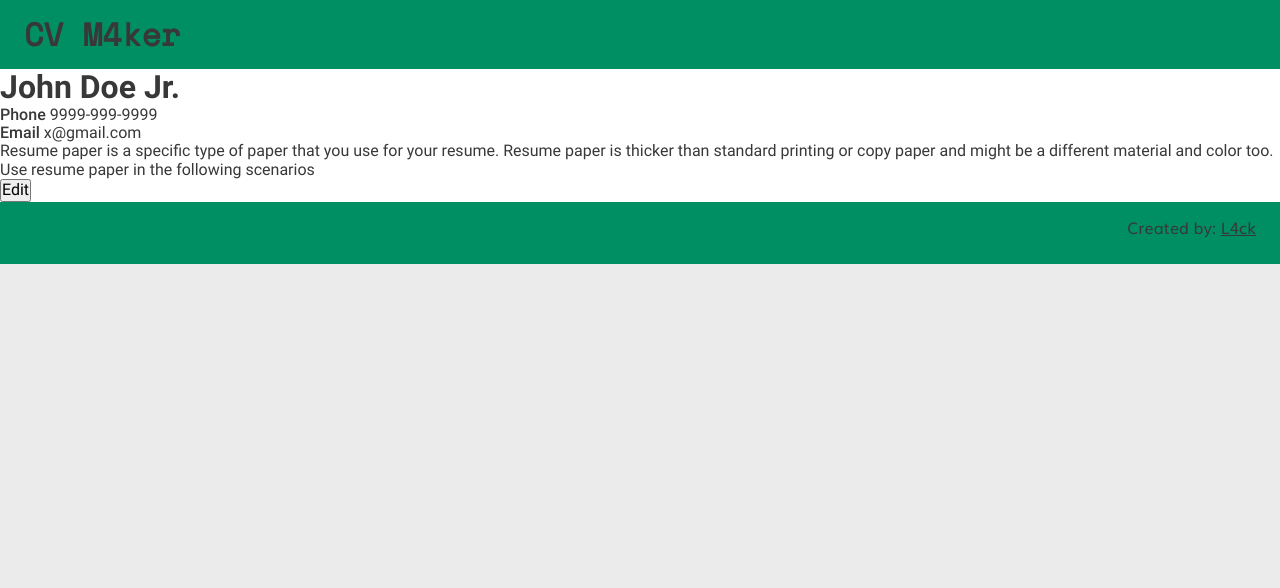
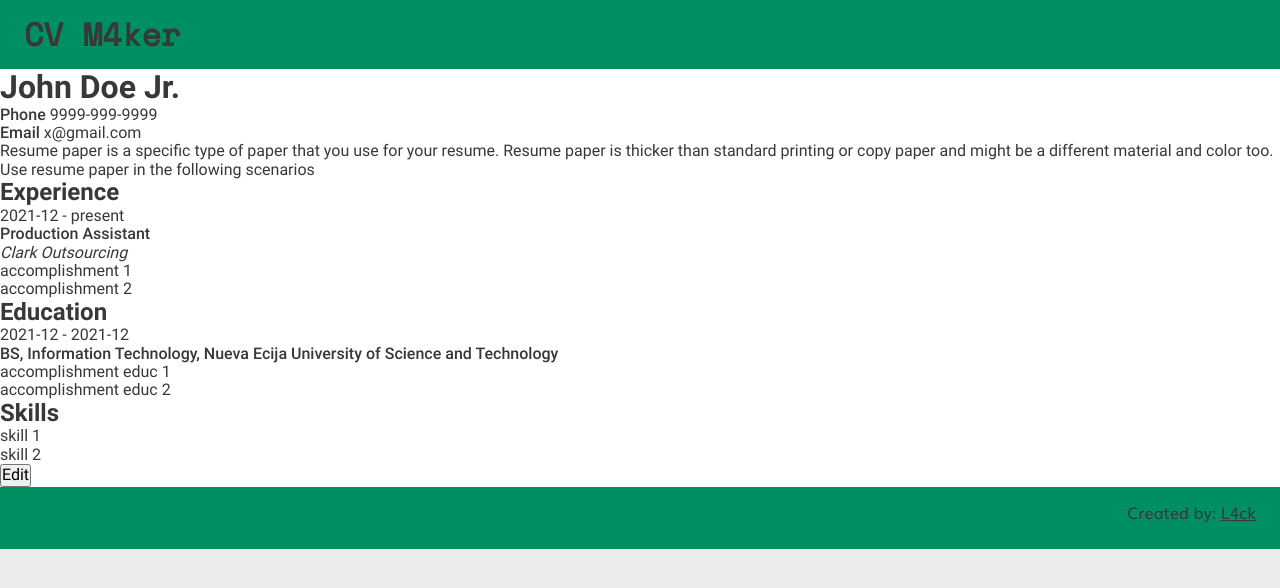
Before and after one commit to mrjgamboa/cv-project, a React (Create React App) app: page / in a window 1280 px wide. Both pictures are taken after typing "Sample", "Sample", "Sample" into the empty fields and a click on the button "Create CV". Shown: the top 588 px of the page. Built offline with nearby package versions, Linux system fonts and the light colour scheme.

Commit message:
updated CVOverview

```diff
--- a/src/components/cv-form/CVForm.js
+++ b/src/components/cv-form/CVForm.js
@@ -7,6 +7,7 @@ class CVForm extends Component {
   constructor(props) {
     super(props);
 
+    // delete this const
     const dummy = `Resume paper is a specific type of paper
       that you use for your resume. Resume paper is thicker
       than standard printing or copy paper and might be a different material
@@ -25,39 +26,62 @@ class CVForm extends Component {
       };
     };
 
+    // delete this const
+    const dummy2 = [{
+      id: uniqid(),
+      sentence: 'accomplishment 1',
+    },{
+      id: uniqid(),
+      sentence: 'accomplishment 2',
+    }]
+
     this.createExperience = () => {
       return {
         id: uniqid(),
-        jobTitle: 'a',
-        company: 'b',
+        jobTitle: 'Production Assistant',
+        company: 'Clark Outsourcing',
         accomplishment: this.accomplishment(),
-        accomplishments: [], /* { id: uniqid(), text: '', }*/
-        startDate: '2021-12-14', // year-month e.g. 2020-08 on preview
-          // str = str.substring(0, str.length-3);
-        endDate: 'PRESENT', // year-month e.g. 2020-08
+        accomplishments: [...dummy2],
+        startDate: '2021-12-14',
+        endDate: 'PRESENT',
       };
     };
 
+    // delete this const
+    const dummy3 = [{
+      id: uniqid(),
+      sentence: 'accomplishment educ 1',
+    },{
+      id: uniqid(),
+      sentence: 'accomplishment educ 2',
+    }];
     this.createEducation = () => {
       return {
         id: uniqid(),
-        academicDegree: 'a', // initials
-        major: 'b', // e.g. Business Administration
-        schoolName: 'c',
+        academicDegree: 'BS', // initials
+        major: 'Information Technology', // e.g. Business Administration
+        schoolName: 'Nueva Ecija University of Science and Technology',
         accomplishment: this.accomplishment(),
-        accomplishments: [], /* { id: uniqid(), text: '', }*/
+        accomplishments: [...dummy3], /* { id: uniqid(), text: '', }*/
         startDate: '2021-12-14', // year only e.g. 2014
-        endDate: '2021-12-14',  // year only e.g. 2018
+        endDate: '2021-12-15',  // year only e.g. 2018
       };
     };
 
+    const dummy4 = [{
+      id: uniqid(),
+      text: 'skill 1',
+    },{
+      id: uniqid(),
+      text: 'skill 2',
+    }];
     this.createSkill = () => {
       return {
         skill: {
           id: uniqid(),
           text: '',
         },
-        skillList: [],
+        skillList: [...dummy4],
       };
     };
 
--- a/src/components/cv-form/CVOverview.js
+++ b/src/components/cv-form/CVOverview.js
@@ -7,17 +7,51 @@ class CVOverview extends Component {
     const {
       contact, summary, experience, education, skills
     } = data;
+    const nbsp = String.fromCharCode(160);
+
+    const stringMinus3Char = (date) => date.substring(0, date.length-3);
+    const processEndDate = (date) =>
+      (date === 'PRESENT') ? 'present' : stringMinus3Char(date);
+
+    const dateDiv = (item) => {
+      return (
+        <div>
+          <p>
+            {stringMinus3Char(item.startDate)}
+            &nbsp;-&nbsp;
+            {processEndDate(item.endDate)}
+          </p>
+        </div>
+      );
+    };
+
+    const accomplishmentsUl = (array) => {
+      if (array.length > 0) {
+        return (
+          <ul>
+            {array.map((list) => {
+              return (
+                <li key={list.id}>
+                  {list.sentence}
+                </li >
+              );
+            })}
+          </ul>
+        );
+      }
+    }
 
     return (
       <div className={styles.CVOverview}>
-        <div className={styles.contact}>
+        <section className={styles.contact}>
           <h1>
             {contact.firstName}&nbsp;
             {contact.lastName}&nbsp;
-            {contact.suffix &&
+            {(contact.suffix) &&
               contact.suffix
             }
           </h1>
+          <div>
             <p>
               <strong>Phone</strong>&nbsp;
               {contact.phoneNumber}
@@ -27,15 +61,77 @@ class CVOverview extends Component {
               {contact.email}
             </p>
           </div>
-        {summary.length === 1 &&
-          <p className={styles.summary}>
+        </section>
+        {(summary.length === 1) &&
+          <section className={styles.summary}>
+            <p>
               {summary[0].summary}
             </p>
+          </section>
         }
-        {experience.length > 0 &&
-          <div className={styles.experience}>
-            {/* resume here */}
+        {(experience.length > 0) &&
+          <section className={styles.experience}>
+            <h2>Experience</h2>
+            {experience.map((exp) => {
+              return (
+                <div
+                  className={styles.sectionChildDiv}
+                  key={exp.id}
+                >
+                  {dateDiv(exp)}
+                  <div>
+                    <p><strong>{exp.jobTitle}</strong></p>
+                    <p><i>{exp.company}</i></p>
+                    {accomplishmentsUl(exp.accomplishments)}
                   </div>
+                </div>
+              );
+            })}
+          </section>
+        }
+        {(education.length > 0) &&
+          <section>
+            <h2>Education</h2>
+            {education.map((educ) => {
+              return (
+                <div
+                  className={styles.sectionChildDiv}
+                  key={educ.id}
+                >
+                  {dateDiv(educ)}
+                  <div>
+                    <p>
+                      <strong>
+                        {(educ.academicDegree) &&
+                          `${educ.academicDegree},${nbsp}`
+                        }
+                        {(educ.major) &&
+                          `${educ.major},${nbsp}`
+                        }
+                        {educ.schoolName}
+                      </strong>
+                    </p>
+                    {accomplishmentsUl(educ.accomplishments)}
+                  </div>
+                </div>
+              );
+            })}
+          </section>
+        }
+        {/* remove the bullet of skills section? */}
+        {(skills.length > 0) &&
+          <section>
+            <h2>Skills</h2>
+            <ul>
+              {skills.map((list) => {
+                return (
+                  <li key={list.id}>
+                    {list.text}
+                  </li >
+                );
+              })}
+            </ul>
+          </section>
         }
         <button onClick={onClickBtn}>Edit</button>
       </div>
```
Lines whose indentation alone changed are shown as unchanged.
